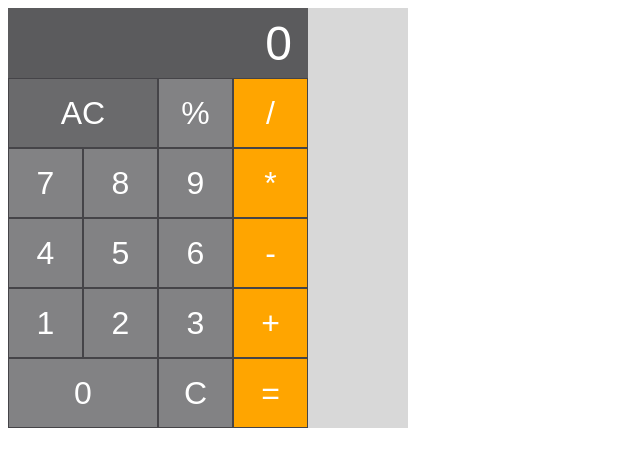
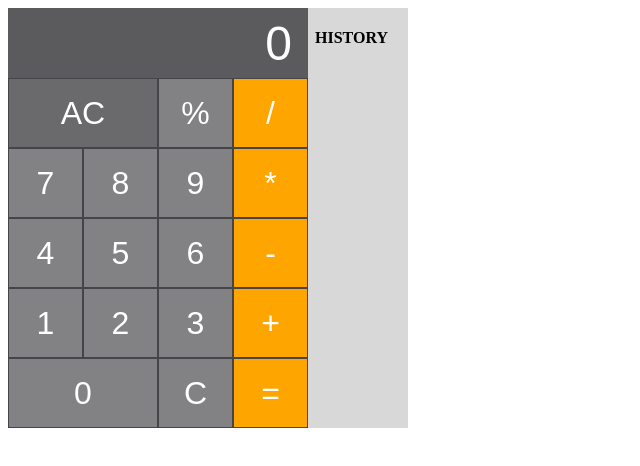
Before and after one commit to leehosu/js-calc, a plain HTML site: page index.html in a window 1280 px wide. Shown: the full height of the page, 0-640 px from the left. Drawn offline with Linux system fonts and the light colour scheme.

Commit message:
[refactor] code organize

```diff
--- a/index.html
+++ b/index.html
@@ -33,6 +33,7 @@
         </div>
       </div>
       <div class="calc-history">
+        <h4 style="color : black"> HISTORY </h4>
         <div id="history"></div>
       </div>
     </div>
--- a/index.js
+++ b/index.js
@@ -90,4 +90,5 @@ document.getElementById("result").addEventListener("click", () => {
     }
 
     addToHistory(main.value);
+    empty(main);
 });
--- a/main.css
+++ b/main.css
@@ -58,4 +58,6 @@
 
   #history{
     color : black;
+    overflow: scroll;
+    height: 330px;
   }
```
Also changed, not shown: overview.png (added), 1 other file.
